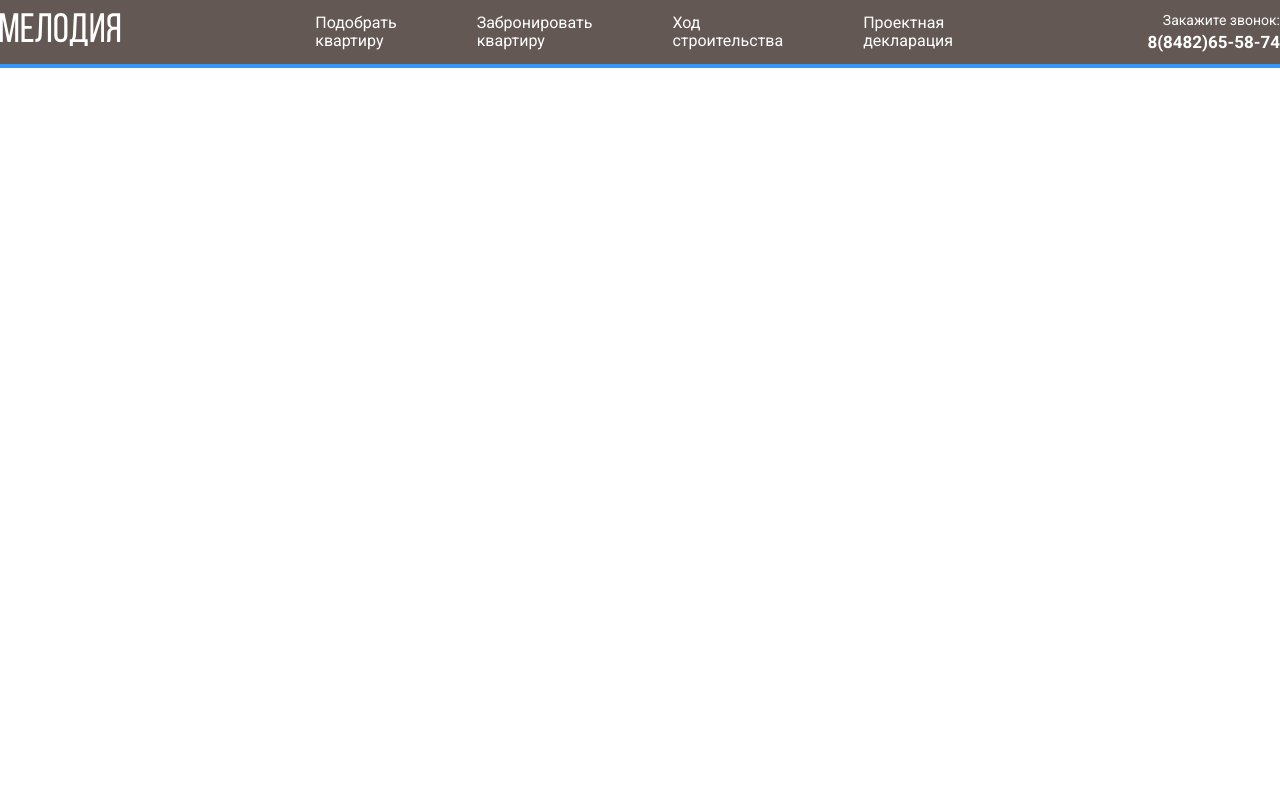
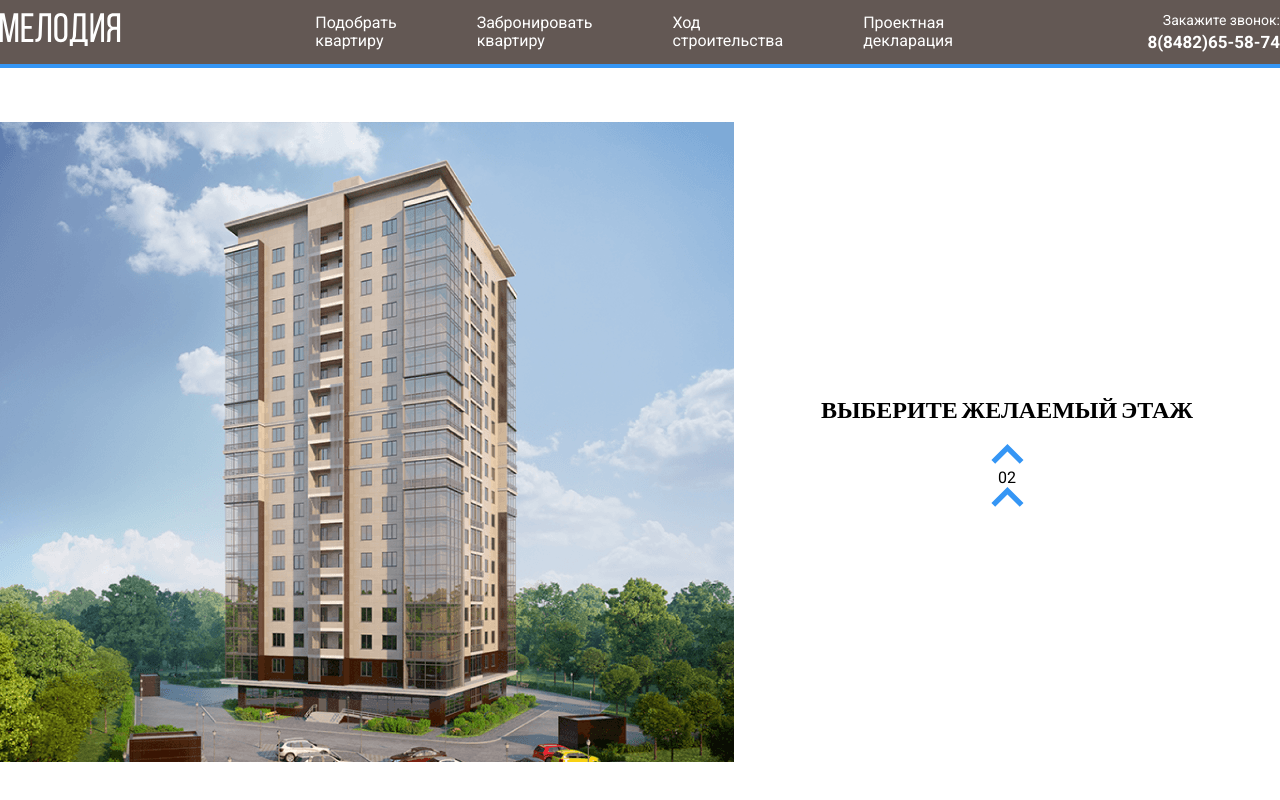
Before and after one commit to AlenaRudenko/MelodyBuilding, a plain HTML site: page index.html in a window 1280 px wide. Drawn offline with Linux system fonts and the light colour scheme.

Commit message:
new changes

```diff
--- a/css/style.css
+++ b/css/style.css
@@ -13,7 +13,7 @@ body {
 }
 .navbar {
   max-width: 1280px;/*по гриду определила рабочую область*/
-  margin: auto;
+  margin: auto;/*выравнила всё*/
   display: flex;
   justify-content: space-between;
   align-items:center;
@@ -56,3 +56,36 @@ body {
   font-size: 17px;
   line-height: 20px;
 }
+.main {
+  max-width: 1280px;
+  margin: auto;
+  padding-top: 54px;
+  display: flex;
+  justify-content: center;
+  align-items:center;
+}
+.main__homeimage path {
+  opacity: 0;
+  cursor: pointer;
+}
+.main__homeimage path:hover {
+  opacity: 1;
+}
+.main__info {
+  display: flex;
+  flex-direction: column;
+  align-items:center;
+  flex-grow: 1;
+}
+.main__title {
+  font-family: "Bebas Neue";
+  text-transform: uppercase;
+}
+.main__countergroup {
+  display: flex;
+  flex-direction: column;
+  align-items:center;
+}
+.main__counterarrowup {
+  transform:rotateX(100)
+}
--- a/index.html
+++ b/index.html
@@ -9,6 +9,9 @@
     <link rel="preconnect" href="https://fonts.gstatic.com" crossorigin>
     <link href="https://fonts.googleapis.com/css2?family=Roboto:wght@400;700&display=swap" rel="stylesheet">
     <meta name="viewport" content="width=device-width, initial-scale=1.0">
+    <link rel="preconnect" href="https://fonts.googleapis.com">
+    <link rel="preconnect" href="https://fonts.gstatic.com" crossorigin>
+    <link href="https://fonts.googleapis.com/css2?family=Bebas+Neue&display=swap" rel="stylesheet">
     <title>ЖК Мелодия</title>
 </head>
 <body>
@@ -40,5 +43,48 @@
         </div>
         <!-- /.navbar -->
     </header>
+    <main class="main">
+        <div class="main__image">
+            <svg class="main__homeimage" width="734" height="640" viewBox="0 0 734 640" fill="none" xmlns="http://www.w3.org/2000/svg" xmlns:xlink="http://www.w3.org/1999/xlink">
+                <rect width="734" height="640" fill="url(#pattern0)"/>
+                <defs>
+                <pattern id="pattern0" patternContentUnits="objectBoundingBox" width="1" height="1">
+                <use xlink:href="#image0" transform="translate(-0.00408719) scale(0.0013624 0.0015625)"/>
+                </pattern>
+                <image id="image0" width="740" height="640" xlink:href="img/home 1.png"/>
+                </defs>
+                <path d="M222 531L442.8 539L512 525.3V547L443.5 566.7L222 555.7V531Z" fill="#3595F6" fill-opacity="0.75"/>
+                <path d="M223 530V505L443.3 508.3L513 505V525L443.7 538L223 530Z" fill="#3595F6" fill-opacity="0.75"/>
+                <path d="M223 504V479H444H513V502L445 509L223 504Z" fill="#3595F6" fill-opacity="0.75"/>
+                <path d="M223 480V455L444.3 451.3L512 458V480H444" fill="#3595F6" fill-opacity="0.75"/>
+                <path d="M223 454V428L444.5 424.7L513 435.7V457L444 450.3L223 454Z" fill="#3595F6" fill-opacity="0.75"/>
+                <path d="M222 427V403.3L443 391L514 414V435.3L443 423L222 427Z" fill="#3595F6" fill-opacity="0.75"/>
+                <path d="M222 405V380L444.2 363.7L514 392.3V413L443.7 391.3L222 405Z" fill="#3595F6" fill-opacity="0.75"/>
+                <path d="M222 380V355L444.5 334.7L514 371.3V392L442 363.3L222 380Z" fill="#3595F6" fill-opacity="0.75"/>
+                <path d="M222 354V330L445 305.3L514 349.3V371L444.7 333L222 354Z" fill="#3595F6" fill-opacity="0.75"/>
+                <path d="M222 329V305L444.5 276.3L514 327.3V348L443.7 305.7L222 329Z" fill="#3595F6" fill-opacity="0.75"/>
+                <path d="M221 305V281L443.3 248L514 307.3V327L444 276.3L221 305Z" fill="#3595F6" fill-opacity="0.75"/>
+                <path d="M222 280V256L443.2 221L513 285V306L444.3 247.7L222 280Z" fill="#3595F6" fill-opacity="0.75"/>
+                <path d="M222 256V231L444.3 193L513 263.3V284L444 220L222 256Z" fill="#3595F6" fill-opacity="0.75"/>
+                <path d="M222 230V205L442.8 161.3L513 240.3V263L444 189.7L222 230Z" fill="#3595F6" fill-opacity="0.75"/>
+                <path d="M223 206V181L443 133L513 218V241L442.3 161.7L223 206Z" fill="#3595F6" fill-opacity="0.75"/>
+                <path d="M222 181V156L441.8 104L513 196.3V219L443.3 132.7L222 181Z" fill="#3595F6" fill-opacity="0.75"/>
+                <path d="M222 156V130L444 73.3L513 175V196L443.7 104.3L222 156Z" fill="#3595F6" fill-opacity="0.75"/>
+            </svg>
+        </div>
+        <div class="main__info">
+            <h2 class="main__title">Выберите желаемый этаж</h2>
+            <div class="main__countergroup">
+                <div class="main__buttonup">
+                    <img src="img/arrow.svg" alt="" class="main__counterarrowup">
+                </div>
+                <span class="main__counter">02</span>
+                <div class="main__buttondown">
+                    <img src="img/arrow.svg" alt="" class="main__counterarrowup">
+                </div>
+            </div>
+            <div class="main__buttonblue"></div>
+        </div>
+    </main>
 </body>
 </html>
```
Also changed, not shown: img/arrow.svg (added), img/home 1.png (added), img/homeGroup.svg (added).
